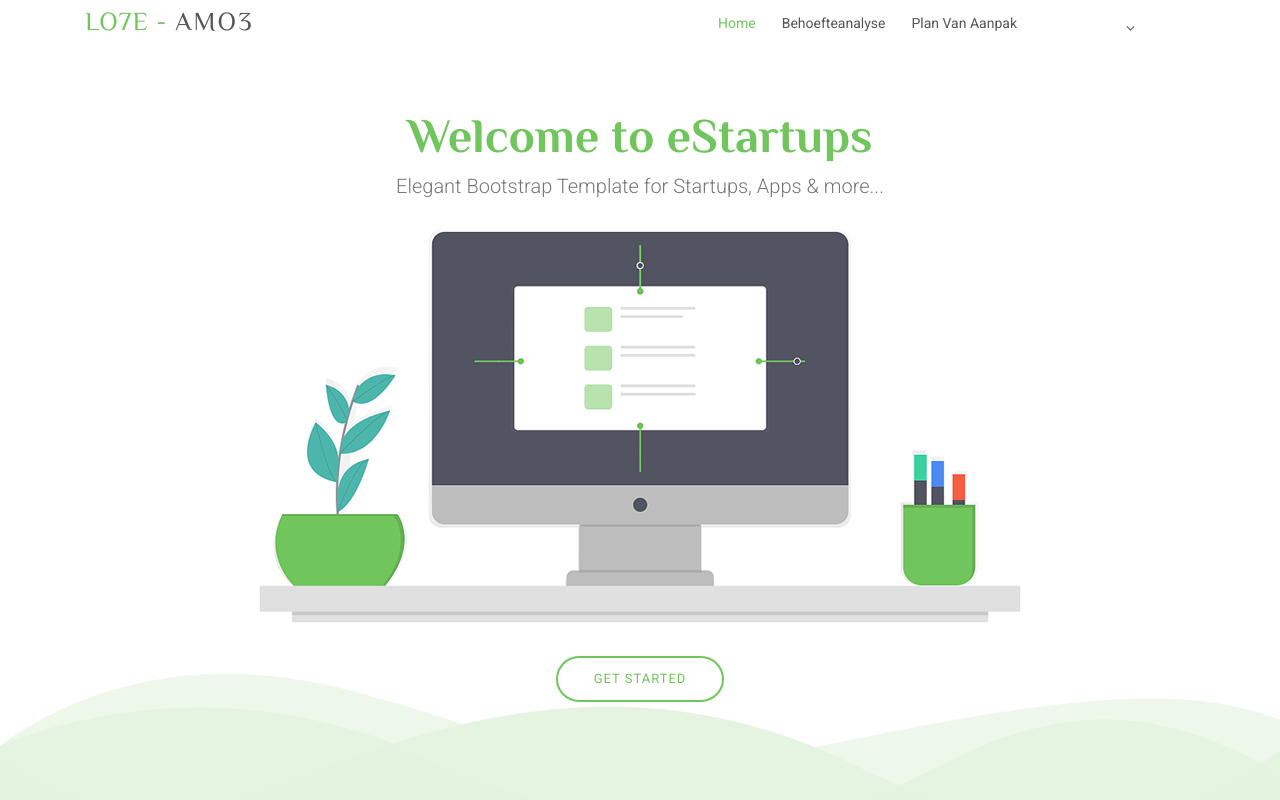
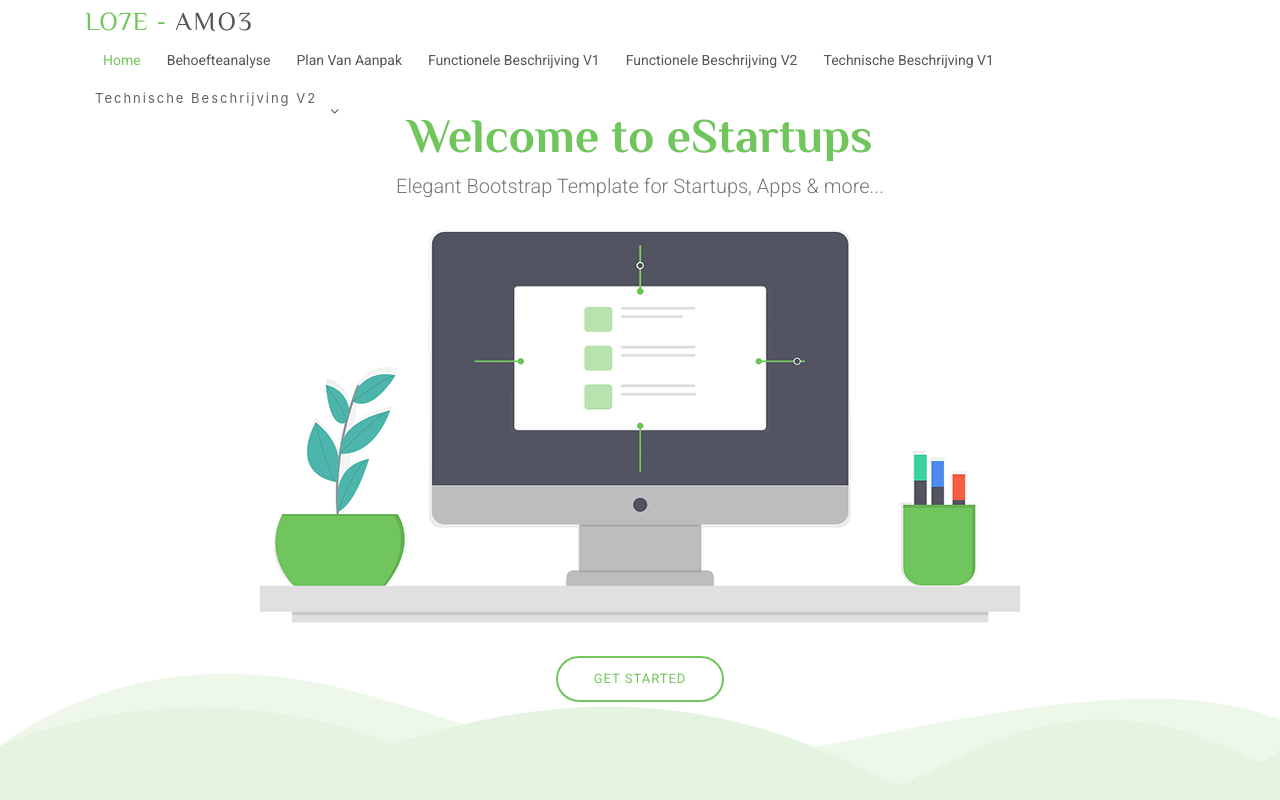
Before and after one commit to N1ckkkk/Project_leerjaar2, a plain HTML site: page inlever_applicatie/index.html in a window 1280 px wide. Shown: the top 800 px of the page. Drawn offline with nearby package versions, Linux system fonts and the light colour scheme.

Commit message:
Update index.html

```diff
--- a/inlever_applicatie/index.html
+++ b/inlever_applicatie/index.html
@@ -54,10 +54,10 @@
           <li class="menu-active"><a href="#hero">Home</a></li>
           <li><a href="#about-us">Behoefteanalyse</a></li>
           <li><a href="#features">Plan van Aanpak</a></li>
-          <li><a href="#screenshots"></a></li>
-          <li><a href="#team"></a></li>
-          <li><a href="#pricing"></a></li>
-          <li class="menu-has-children"><a href=""></a>
+          <li><a href="#screenshots">Functionele beschrijving v1</a></li>
+          <li><a href="#team">Functionele beschrijving v2</a></li>
+          <li><a href="#pricing">Technische beschrijving v1</a></li>
+          <li class="menu-has-children">Technische beschrijving v2<a href=""></a>
             <ul>
               <li><a href="#">Drop Down 1</a></li>
               <li><a href="#">Drop Down 3</a></li>
```
